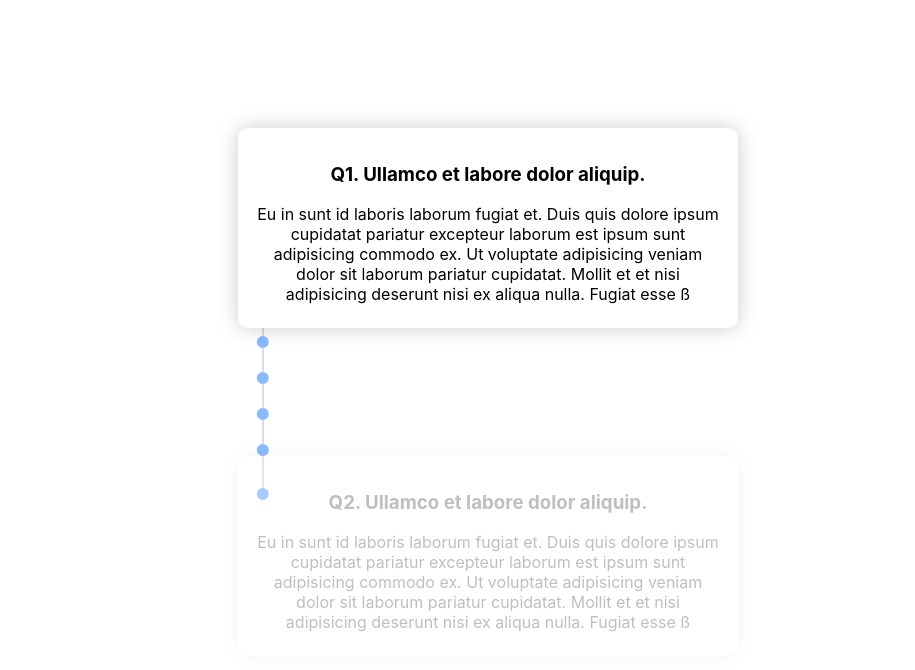
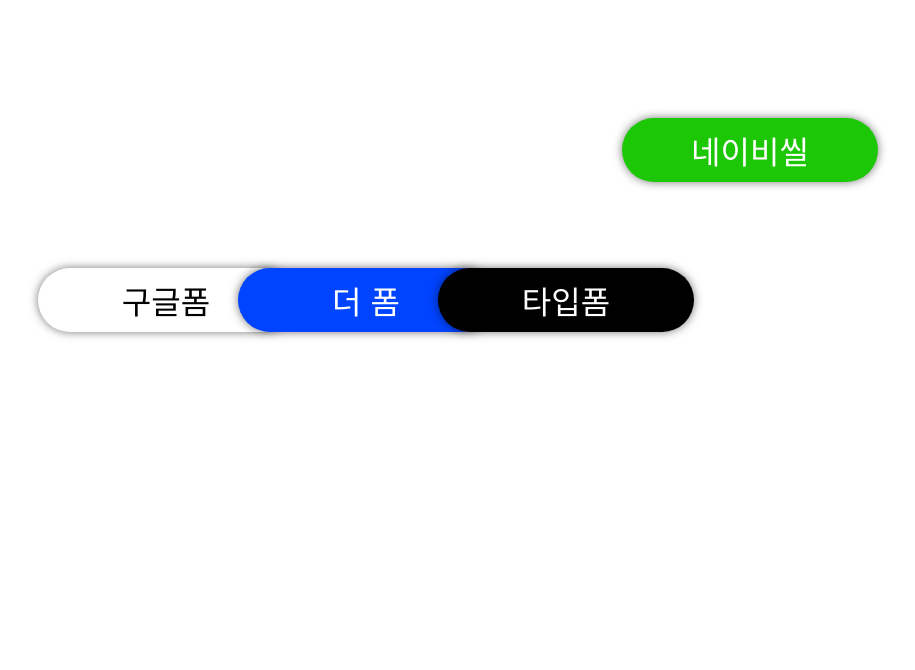
Before and after one commit to unknownpgr/interaction-slide, a React (Create React App) app in the folder src/: page / in a window 1280 px wide. Shown: the top 670 px of the page, without its empty margins (34-949 px from the left). Built offline with nearby package versions, Linux system fonts and the light colour scheme.

Commit message:
Add new interaction

```diff
--- a/src/src/components/App/App.js
+++ b/src/src/components/App/App.js
@@ -1,6 +1,8 @@
 import "./App.css";
 import CardInteraction from "../CardInteraction/CardInteraction";
+import AvoidInteraction from "../AvoidInteraction/AvoidInteraction";
 
 export default function App() {
-  return <CardInteraction></CardInteraction>;
+  return <AvoidInteraction></AvoidInteraction>
+  // return <CardInteraction></CardInteraction>;
 }
--- /dev/null
+++ b/src/src/components/AvoidInteraction/AvoidInteraction.css
@@ -0,0 +1,25 @@
+.full-container {
+  width: 100%;
+  height: 100%;
+}
+
+button {
+  background-color: #04f;
+  color: white;
+  font-size: 2rem;
+  width: 256px;
+  height: 64px;
+  border: none;
+  border-radius: 32px;
+  position: absolute;
+
+  position: absolute;
+  transform: translate(-50%, -50%);
+
+  box-shadow: 0px 0px 10px #0008;
+}
+
+.clickable:hover {
+  cursor: pointer;
+  transition-duration: 0.1s;
+}
--- /dev/null
+++ b/src/src/components/AvoidInteraction/AvoidInteraction.js
@@ -0,0 +1,58 @@
+import React, { useState } from 'react'
+import './AvoidInteraction.css'
+
+export default function AvoidInteraction() {
+
+    const { width, height } = window.screen
+
+    const [x, setX] = useState(width / 4)
+    const [y, setY] = useState(height / 2)
+    const [opacity, setOpacity] = useState(1)
+
+    const distance = 200;
+
+    const onMouseMove = (event) => {
+        const [mX, mY] = [event.clientX, event.clientY]
+
+        let dX, dY;
+
+        dX = width / 4 - mX;
+        dY = height / 2 - mY;
+
+        const lenLeft = Math.sqrt(dX * dX + dY * dY)
+
+        if (lenLeft < distance) {
+            const bX = mX + dX * distance / lenLeft
+            const bY = mY + dY * distance / lenLeft
+            setX(bX)
+            setY(bY)
+        } else {
+            setX(width / 4)
+            setY(height / 2)
+        }
+
+        dX = width * 3 / 4 - mX;
+        dY = height / 2 - mY;
+
+        const lenRight = Math.sqrt(dX * dX + dY * dY)
+
+        let opacity = (lenRight - 150) / distance
+        if (opacity > 1) opacity = 1
+        if (opacity < 0) opacity = 0
+
+        setOpacity(opacity)
+    }
+
+    const onClick = () => {
+        window.location.href = 'https://dev.h-cu.be'
+    }
+
+    return (
+        <div className='full-container' onMouseMove={onMouseMove}>
+            <button style={{ left: x, top: y, backgroundColor: '#fff', color: '#000' }}>구글폼</button>
+            <button style={{ left: width / 2, top: height / 2 }} onClick={onClick} className="clickable">더 폼</button>
+            <button style={{ left: width * 3 / 4, top: height / 2, opacity, backgroundColor: '#000' }}>타입폼</button>
+            <button style={{ left: width - 16, top: height / 4, backgroundColor: '#1cc805' }}>네이비씰</button>
+        </div>
+    )
+}
```
